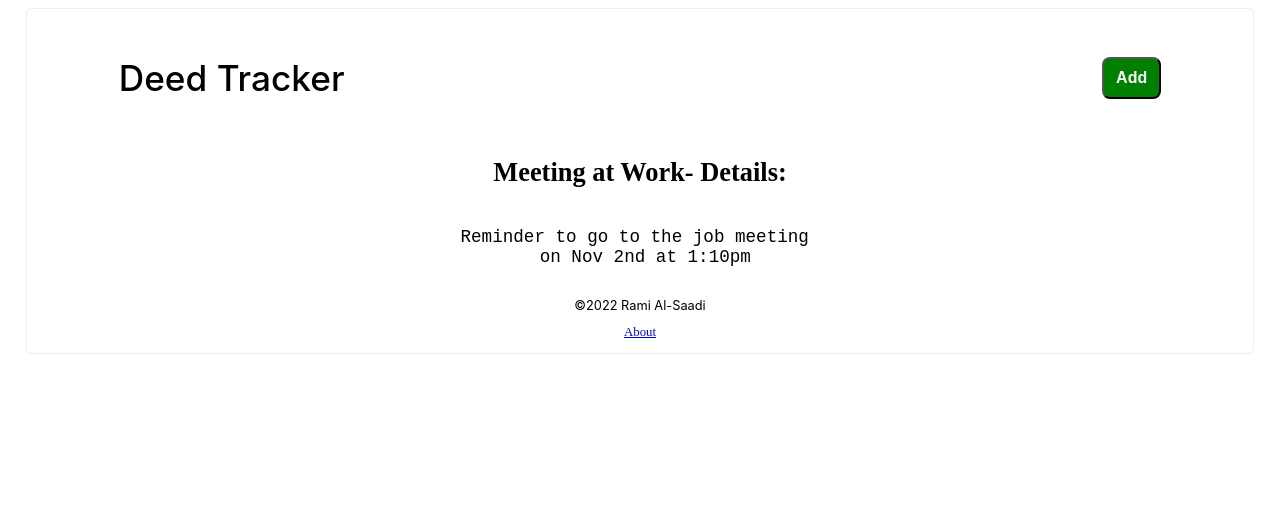
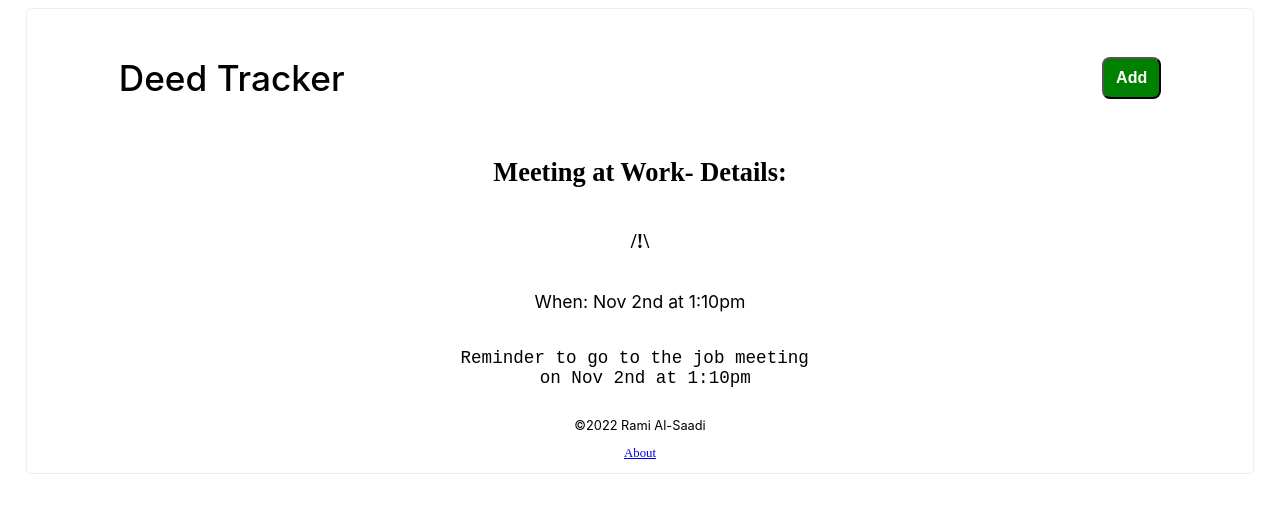
Before and after one commit to Rami24t/DeedsTrackerReactProject, a React (Create React App) app: page /deed/1 in a window 1280 px wide. Shown: the top 512 px of the page. Built offline with nearby package versions, Linux system fonts and the light colour scheme.

Commit message:
deedDetails upDate

```diff
--- a/src/components/DeedDetails.js
+++ b/src/components/DeedDetails.js
@@ -11,6 +11,8 @@ const DeedDetails = ({deeds}) => {
   return (
     <>
     <h2>{deed.text}- Details:</h2>
+  {deed.important ? <h3> /!\ </h3> : ''}
+    <p>When:  {deed.date} </p>
     <pre>{deed.details}</pre>
     </>
   )
```
